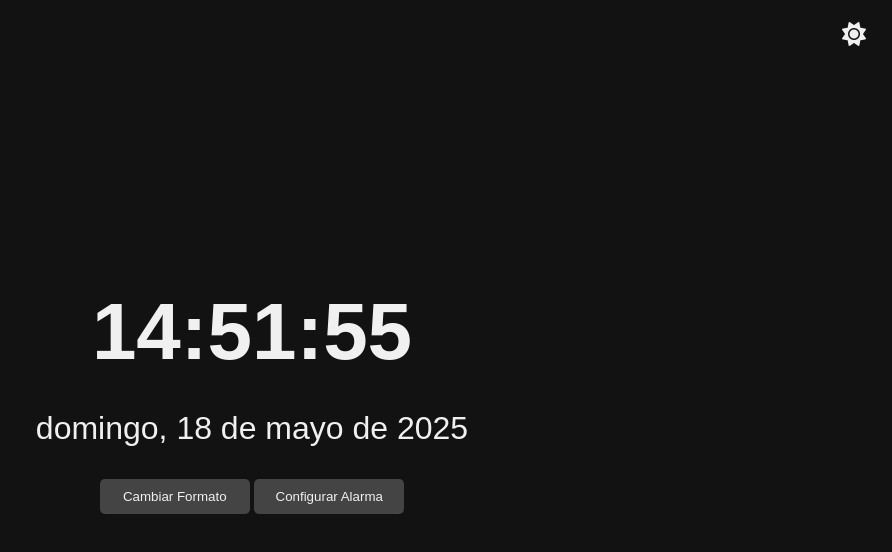
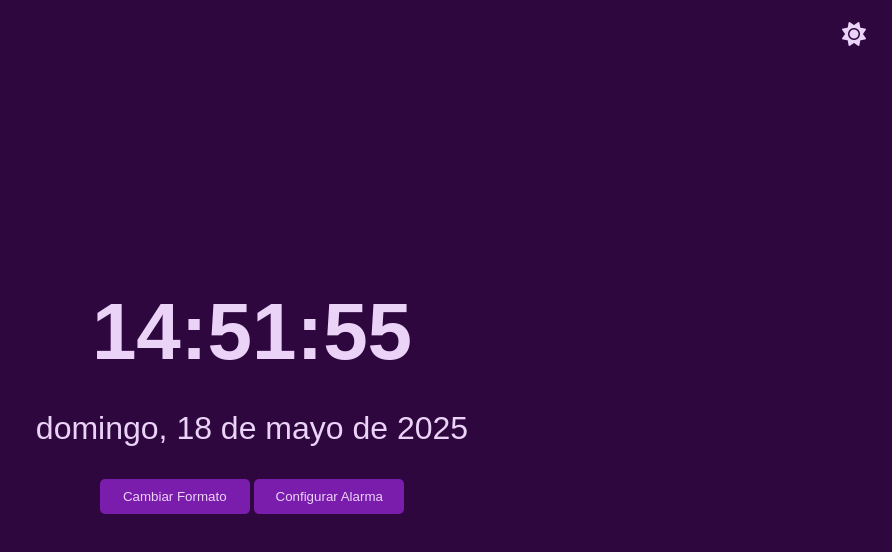
Before and after one commit to NeilDMJ/reloj_digital, a plain HTML site: page index.html in a window 1280 px wide. Both pictures are taken after a click on the button 1245 px from the left and 35 px from the top of the page. Shown: the whole page, without its empty margins (388-1280 px from the left). Drawn offline with Linux system fonts and the light colour scheme; some packages are replaced by stand-ins of ours; a script that the page names is missing.

Commit message:
paleta de colores modo oscuro

```diff
--- a/styles.css
+++ b/styles.css
@@ -73,22 +73,22 @@ body {
 }
 
 body.modo-oscuro {
-    background-color: #121212;
-    color: #f0f0f0;
+    background-color: #2E073F;
+    color: #EBD3F8;
 }
 
 body.modo-oscuro #date {
-    color: #f0f0f0;
+    color: #EBD3F8;
 }
 
 body.modo-oscuro #formatoBtn,
 body.modo-oscuro #alarmaBtn {
-    background-color: #444;
-    color: #f0f0f0;
+    background-color: #7A1CAC;
+    color: #EBD3F8;
 }
 
 body.modo-oscuro #formatoBtn:hover,
 body.modo-oscuro #alarmaBtn:hover {
-    background-color: #666;
+    background-color: #7A1CAC;
     color: #fff;
 }
```
